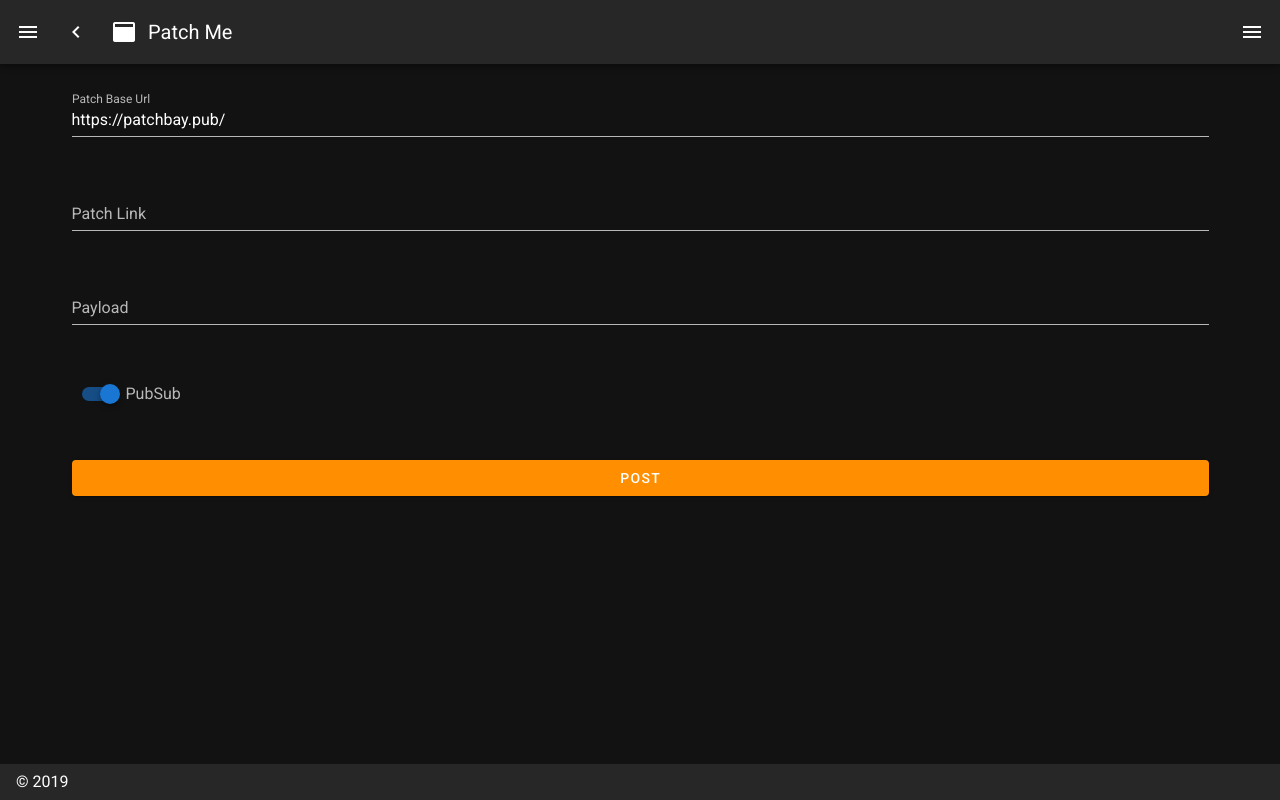
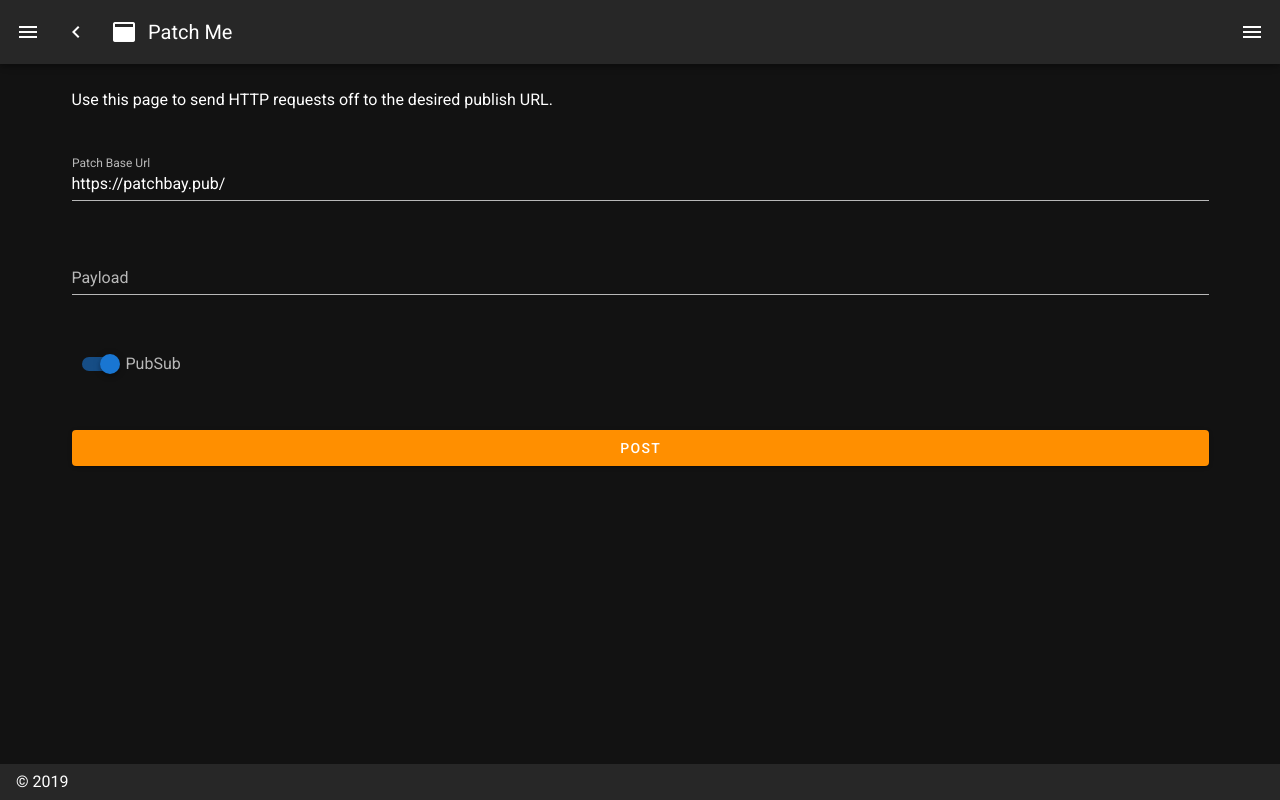
Before and after one commit to VictorioBerra/patch-me, a Nuxt app: page /publisher in a window 1280 px wide. Built offline with nearby package versions, Linux system fonts and the light colour scheme; what vue-moment, vue-native-notification would draw is missing.

Commit message:
feat(publisher): Remove extra input
Add help text to publisher page.

```diff
--- a/components/Publisher.vue
+++ b/components/Publisher.vue
@@ -3,16 +3,8 @@
     <v-row>
       <v-col>
         <v-text-field
-          v-model="PatchBaseUrl"
+          v-model="PatchUrl"
           label="Patch Base Url"
-        ></v-text-field>
-      </v-col>
-    </v-row>
-    <v-row>
-      <v-col>
-        <v-text-field
-          v-model="PatchLink"
-          label="Patch Link"
         ></v-text-field>
       </v-col>
     </v-row>
@@ -44,8 +36,7 @@
 export default {
   data() {
     return {
-      PatchBaseUrl: 'https://patchbay.pub/',
-      PatchLink: '',
+      PatchUrl: 'https://patchbay.pub/',
       PatchPayload: '',
       pubSub: true
     }
@@ -54,17 +45,13 @@
   methods: {
     async post() {
 
-      // TODO use URL builder so we dont have to mess with trailing slash
-      let URL = this.PatchBaseUrl + this.PatchLink;
-
-      // TODO: Use a URL builder instead of this, fine for MVP.
       if(this.pubSub) {
-          URL += '?pubsub=true'
+          this.PatchUrl += '?pubsub=true'
       }
 
       try
       {
-        const response = await fetch(URL, {
+        const response = await fetch(this.PatchUrl, {
           method: 'post',
           body: this.PatchPayload
         })
--- a/pages/publisher.vue
+++ b/pages/publisher.vue
@@ -1,5 +1,12 @@
 <template>
   <v-container>
+
+    <v-row>
+      <v-col>
+        <p>Use this page to send HTTP requests off to the desired publish URL.</p>
+      </v-col>
+    </v-row>
+
     <v-row>
       <Publisher />
     </v-row>
```
